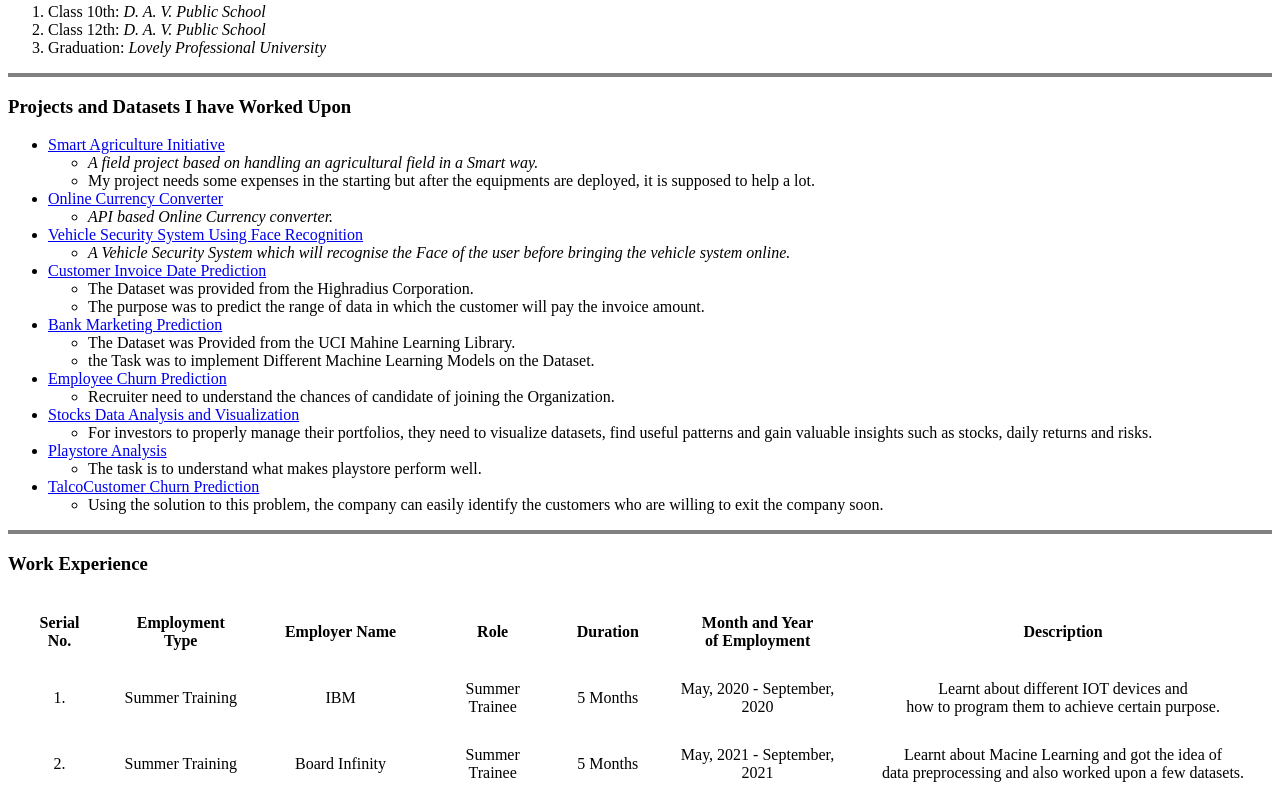
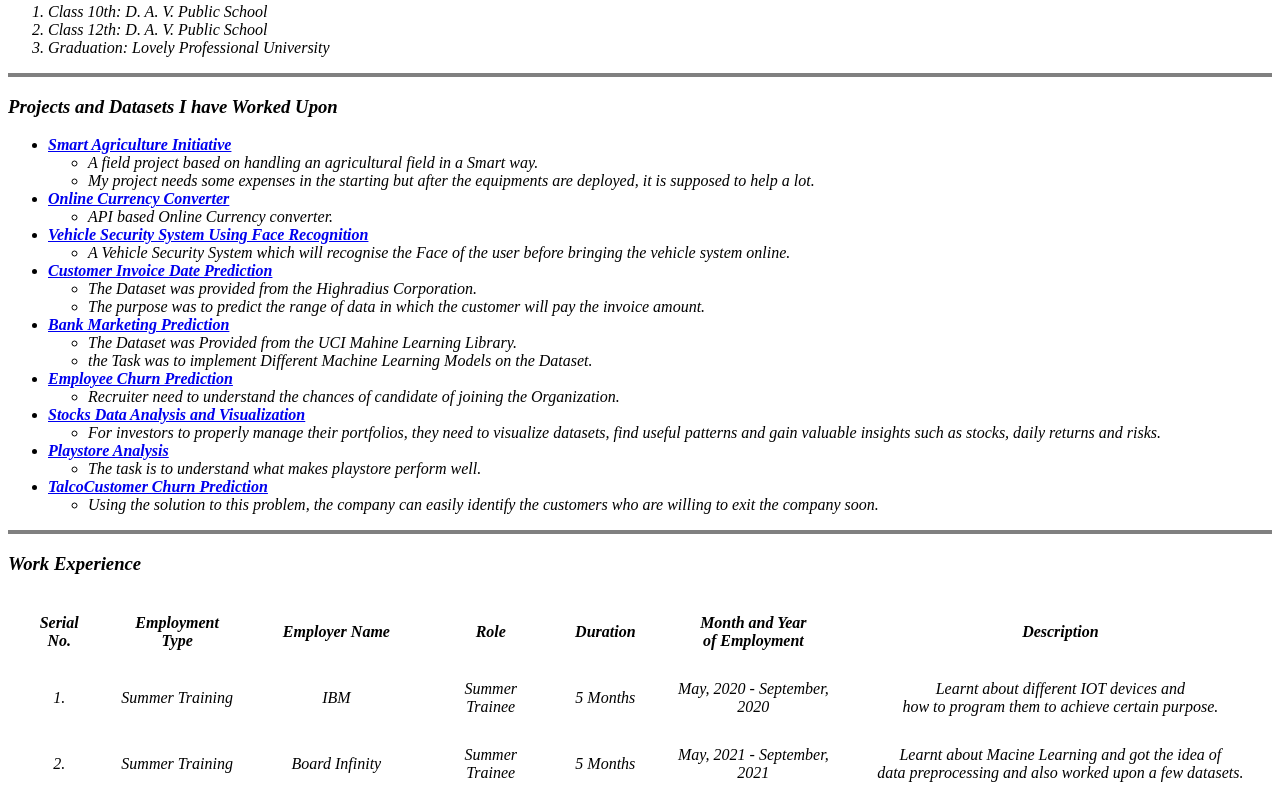
Before and after one commit to er-prateek-tripathi/Resume, a plain HTML site: page index.html in a window 1280 px wide. Shown: the part 654-1453 px from the top of the page. Drawn offline with Linux system fonts and the light colour scheme.

Commit message:
Update index.html

```diff
--- a/index.html
+++ b/index.html
@@ -6,7 +6,7 @@
     <title>Prateek's Personal Site</title>
   </head>
 
-  <body>
+  <em>
     <table cellspacing="20">
       <tr>
         <td>
@@ -49,59 +49,85 @@
     </ol>
     <hr size="4" noshade>
     <h3>Projects and Datasets I have Worked Upon</h3>
+    <em>
       <ul>
-      <li><a href="https://github.com/er-prateek-tripathi/Smart-Agriculture-Initiative">Smart Agriculture Initiative</a>
+        <strong>
+          <li><a href="https://github.com/er-prateek-tripathi/Smart-Agriculture-Initiative">Smart Agriculture
+              Initiative</a>
           </li>
+        </strong>
         <ul>
-        <li><em>A field project based on handling an agricultural field in a Smart way.</em></li>
-        <li>My project needs some expenses in the starting but after the equipments are deployed, it is supposed to help
-          a lot.</em></li>
+          <li>A field project based on handling an agricultural field in a Smart way.</li>
+          <li>My project needs some expenses in the starting but after the equipments are deployed, it is supposed to
+            help
+            a lot.</li>
         </ul>
+        <strong>
           <li><a href="https://github.com/er-prateek-tripathi/Currency-Converter">Online Currency Converter</a></li>
+        </strong>
         <ul>
-        <li><em>API based Online Currency converter.</em></li>
+          <li>API based Online Currency converter.</li>
         </ul>
+        <strong>
           <li><a href="https://github.com/er-prateek-tripathi/Vehicle-Security-System-Using-Facial-Recognition">Vehicle
               Security System Using Face Recognition</a></li>
+        </strong>
         <ul>
-        <li><em>A Vehicle Security System which will recognise the Face of the user before bringing the vehicle system
-            online.</em></li>
+          <li>A Vehicle Security System which will recognise the Face of the user before bringing the vehicle system
+            online.</li>
         </ul>
+        <strong>
           <li><a href="https://github.com/er-prateek-tripathi/Date-Prediction">Customer Invoice Date Prediction</a></li>
+        </strong>
         <ul>
           <li>The Dataset was provided from the Highradius Corporation.</li>
           <li>The purpose was to predict the range of data in which the customer will pay the invoice amount.</li>
         </ul>
-      <li><a href="https://github.com/er-prateek-tripathi/Bank-Markting-Prediction">Bank Marketing Prediction</a></li>
+        <strong>
+          <li><a href="https://github.com/er-prateek-tripathi/Bank-Markting-Prediction">Bank Marketing Prediction</a>
+          </li>
+        </strong>
         <ul>
           <li>The Dataset was Provided from the UCI Mahine Learning Library.</li>
           <li> the Task was to implement Different Machine Learning Models on the Dataset.</li>
         </ul>
-      <li><a href="https://github.com/er-prateek-tripathi/Employee-Churn-Prediction">Employee Churn Prediction</a></li>
+        <strong>
+          <li><a href="https://github.com/er-prateek-tripathi/Employee-Churn-Prediction">Employee Churn Prediction</a>
+          </li>
+        </strong>
         <ul>
           <li>
             Recruiter need to understand the chances of candidate of joining the Organization.
           </li>
         </ul>
-      <li><a href="https://github.com/er-prateek-tripathi/Stocks-Data-Analysis-and-Visualization">Stocks Data Analysis
+        <strong>
+          <li><a href="https://github.com/er-prateek-tripathi/Stocks-Data-Analysis-and-Visualization">Stocks Data
+              Analysis
               and Visualization</a></li>
+        </strong>
         <ul>
-        <li>For investors to properly manage their portfolios, they need to visualize datasets, find useful patterns and
+          <li>For investors to properly manage their portfolios, they need to visualize datasets, find useful patterns
+            and
             gain valuable insights such as stocks, daily returns and risks.</li>
         </ul>
+        <strong>
           <li><a href="https://github.com/er-prateek-tripathi/Playstore-Analysis">Playstore Analysis</a></li>
+        </strong>
         <ul>
           <li>The task is to understand what makes playstore perform well.</li>
         </ul>
+        <strong>
           <li><a href="https://github.com/er-prateek-tripathi/Talco-Customer-Churn-Prediction">TalcoCustomer Churn
               Prediction</a>
           </li>
+        </strong>
         <ul>
           <li>Using the solution to this problem, the company can easily identify the customers who are willing to exit
             the company
             soon.</li>
         </ul>
       </ul>
+    </em>
     <hr size="4" noshade>
     <h3>Work Experience</h3>
     <table cellspacing="10" cellpadding="10">
```
Lines whose indentation alone changed are shown as unchanged.
